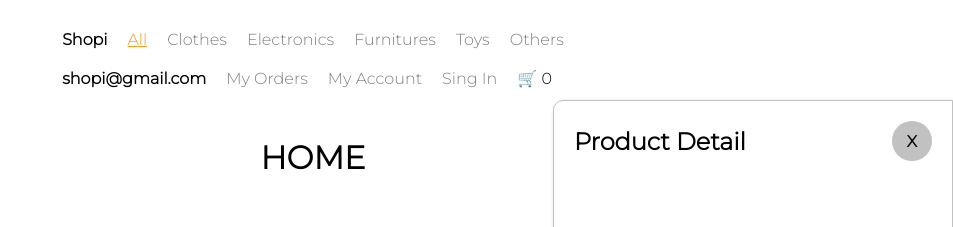
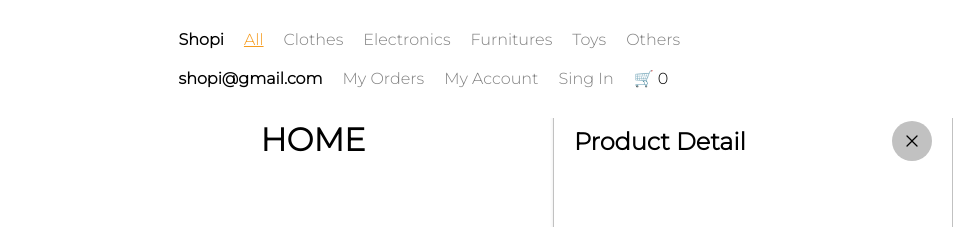
Before and after one commit to fernandohps17/Ecommerce-React, a React (Vite) app: page / in a window 1280 px wide. Shown: the top 227 px of the page, without its empty margins (327-1280 px from the left). Built offline with nearby package versions, Linux system fonts and the light colour scheme; no server answers.

Commit message:
Se Agrego la libreria de iconos y se usaron los iconos correspondientes

```diff
--- a/package.json
+++ b/package.json
@@ -10,6 +10,7 @@
     "preview": "vite preview"
   },
   "dependencies": {
+    "@heroicons/react": "^2.0.18",
     "react": "^18.2.0",
     "react-dom": "^18.2.0",
     "react-icon": "^1.0.0",
--- a/src/Components/Card/index.jsx
+++ b/src/Components/Card/index.jsx
@@ -1,3 +1,6 @@
+// Import Iconos heroicos
+import { PlusSmallIcon } from '@heroicons/react/24/solid'
+
 // Import CSS
 import './style.scss';
 
@@ -14,7 +17,7 @@ export const Card = (data) => {
     return (
         <div className='card'>
             <figure className='card_figure'>
-                <div className='card_figure_add' onClick={() => context.setCount(context.count + 1)}>+</div>
+                <div className='card_figure_add' onClick={() => context.setCount(context.count + 1)}><PlusSmallIcon /></div>
                 <img src={data.data.images[0]} alt={data.data.title} />
                 <span className='card_figure_category'>{data.data.category.name}</span>
             </figure>
--- a/src/Components/Navbar/style.scss
+++ b/src/Components/Navbar/style.scss
@@ -1,8 +1,13 @@
 .nav {
     display: flex;
-    justify-content: space-between;
+    gap: 300px;
+    // justify-content: center;
     align-items: center;
     padding: 30px 0;
+    position: fixed;
+    z-index: 99;
+    background: white;
+    width: 100%;
 
     @media screen and (max-width: 1300px) {
         display: grid;
--- a/src/Components/ProductDetail/index.jsx
+++ b/src/Components/ProductDetail/index.jsx
@@ -1,3 +1,6 @@
+// Import Iconos heroicos
+import { XMarkIcon } from '@heroicons/react/24/solid'
+
 // import CSS
 import './style.scss'
 
@@ -7,7 +10,7 @@ export const ProductDetail = () => {
         <aside className='product_detail'>
             <div className='product_detail_title'>
                 <h1>Product Detail</h1>
-                <p className='product_detail_close'>X</p>
+                <p className='product_detail_close'><XMarkIcon /></p>
             </div>
 
         </aside>
--- a/src/Pages/App/style.scss
+++ b/src/Pages/App/style.scss
@@ -25,4 +25,5 @@ body {
 
 .title {
     text-align: center;
+    margin-top: 100px;
 }
```
Also changed, not shown: 1 other file (tests, documents, lock files or other folders).
